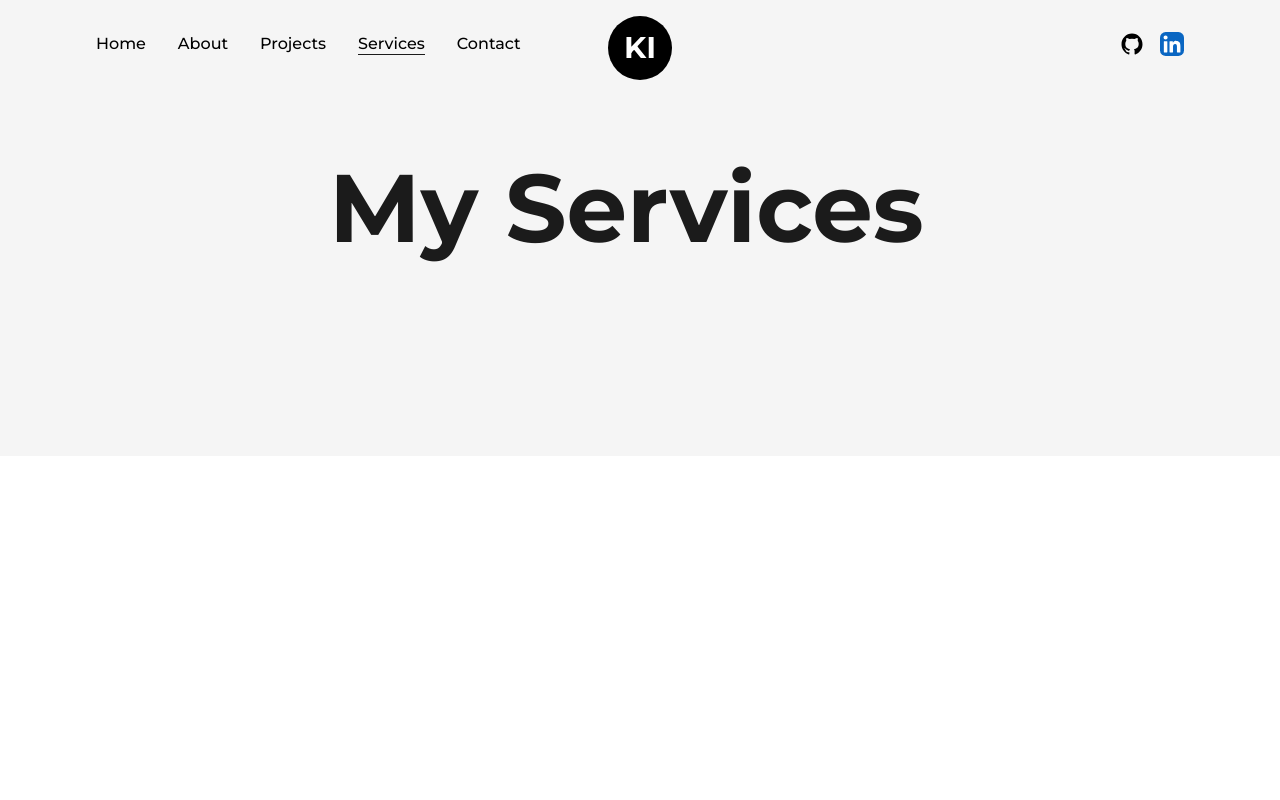
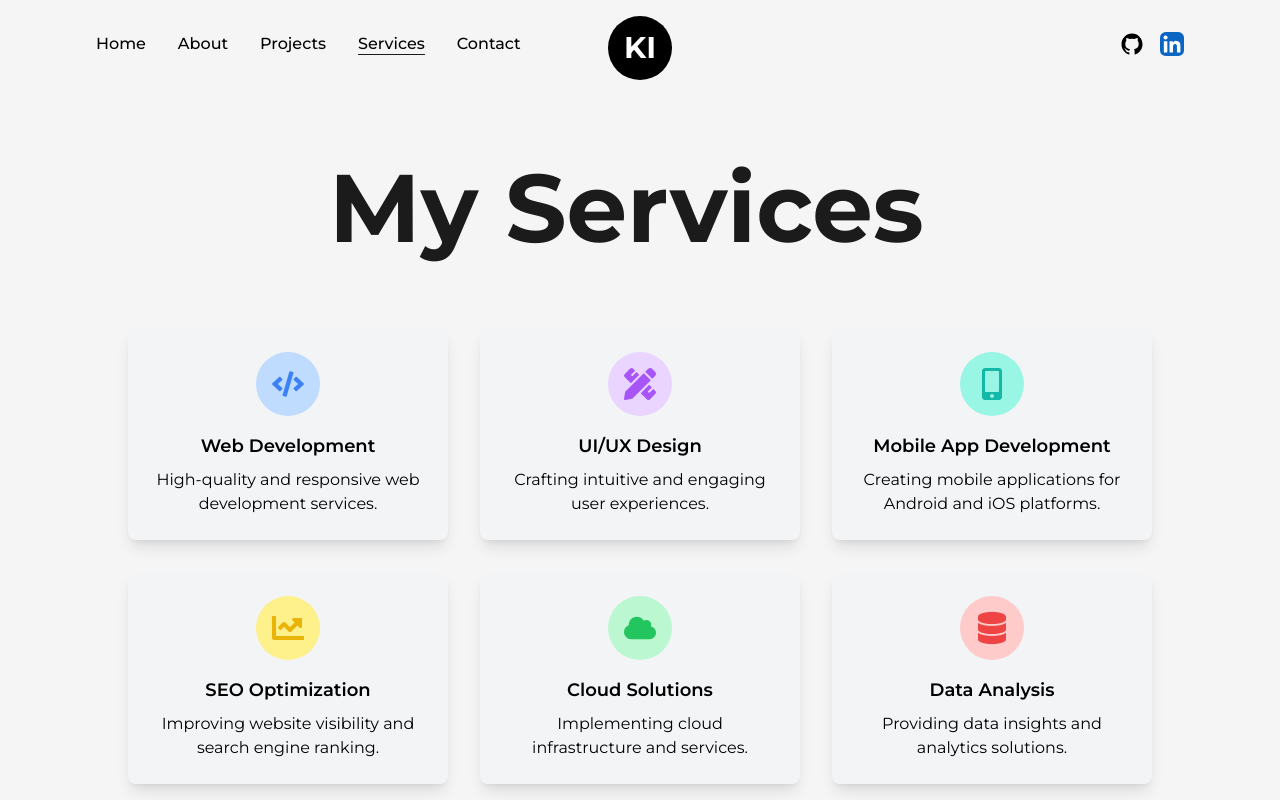
Before and after one commit to idoufkirkamal/Portfolio, a Next.js app: page /services in a window 1280 px wide. Shown: the top 800 px of the page. Built offline with nearby package versions, Linux system fonts and the light colour scheme.

Commit message:
Added Services Page

```diff
--- a/package.json
+++ b/package.json
@@ -14,7 +14,8 @@
     "framer-motion": "^11.11.11",
     "next": "^14.2.16",
     "react": "18.2.0",
-    "react-dom": "18.2.0"
+    "react-dom": "18.2.0",
+    "react-icons": "^5.3.0"
   },
   "devDependencies": {
     "autoprefixer": "^10.4.20",
--- a/src/pages/contact.js
+++ b/src/pages/contact.js
@@ -13,7 +13,7 @@ const contact = () => {
     </Head>
     <main className='flex w-full flex-col items-center justify-center'>
         <Layout className='pt-16'>
-        <AnimatedText className='mb-16' text="My Services"/>
+        <AnimatedText className='mb-16' text="Contact"/>
 
 
         </Layout>
--- a/src/pages/services.js
+++ b/src/pages/services.js
@@ -2,23 +2,105 @@ import React from 'react'
 import Head from 'next/head'
 import Layout from '@/components/Layout'
 import AnimatedText from '@/components/AnimatedText'
-import Image from 'next/image'
+import { motion } from 'framer-motion'
+import { FaCode, FaMobileAlt, FaChartLine, FaCloud, FaDatabase, FaPencilRuler , FaShoppingCart, FaServer } from 'react-icons/fa'
 
+const serviceList = [
+  {
+    title: 'Web Development',
+    description: 'High-quality and responsive web development services.',
+    icon: <FaCode className="w-8 h-8 text-blue-500 transition-colors duration-300" />,
+    backgroundColor: 'group-hover:bg-blue-500',
+    circleColor: 'bg-blue-200 group-hover:bg-light',
+  },
+  {
+    title: 'UI/UX Design',
+    description: 'Crafting intuitive and engaging user experiences.',
+    icon: <FaPencilRuler className="w-8 h-8 text-purple-500 transition-colors duration-300" />,
+    backgroundColor: 'group-hover:bg-purple-500',
+    circleColor: 'bg-purple-200 group-hover:bg-light',
+  },
+  {
+    title: 'Mobile App Development',
+    description: 'Creating mobile applications for Android and iOS platforms.',
+    icon: <FaMobileAlt className="w-8 h-8 text-teal-500 transition-colors duration-300" />,
+    backgroundColor: 'group-hover:bg-teal-500',
+    circleColor: 'bg-teal-200 group-hover:bg-light',
+  },
+  {
+    title: 'SEO Optimization',
+    description: 'Improving website visibility and search engine ranking.',
+    icon: <FaChartLine className="w-8 h-8 text-yellow-500 transition-colors duration-300" />,
+    backgroundColor: 'group-hover:bg-yellow-500',
+    circleColor: 'bg-yellow-200 group-hover:bg-light',
+  },
+  {
+    title: 'Cloud Solutions',
+    description: 'Implementing cloud infrastructure and services.',
+    icon: <FaCloud className="w-8 h-8 text-green-500 transition-colors duration-300" />,
+    backgroundColor: 'group-hover:bg-green-500',
+    circleColor: 'bg-green-200 group-hover:bg-light',
+  },
+  {
+    title: 'Data Analysis',
+    description: 'Providing data insights and analytics solutions.',
+    icon: <FaDatabase className="w-8 h-8 text-red-500 transition-colors duration-300" />,
+    backgroundColor: 'group-hover:bg-red-500',
+    circleColor: 'bg-red-200 group-hover:bg-light',
+  },
+  {
+    title: 'E-commerce Solutions',
+    description: 'Developing and managing e-commerce platforms.',
+    icon: <FaShoppingCart className="w-8 h-8 text-indigo-500 transition-colors duration-300" />,
+    backgroundColor: 'group-hover:bg-indigo-500',
+    circleColor: 'bg-indigo-200 group-hover:bg-light',
+  },
+  {
+    title: 'Database Management',
+    description: 'Ensuring robust and efficient database solutions.',
+    icon: <FaServer className="w-8 h-8 text-orange-500 transition-colors duration-300" />,
+    backgroundColor: 'group-hover:bg-orange-500',
+    circleColor: 'bg-orange-200 group-hover:bg-light',
+  },
+]
 const services = () => {
   return (
     <div>
-    <Head>
+      <Head>
         <title>Kamal IDOUFKIR | Services</title>
-        <meta name="description" content='Kamal IDOUFKIR' />
-    </Head>
-    <main className='flex w-full flex-col items-center justify-center'>
-        <Layout className='pt-16'>
-        <AnimatedText className='mb-16' text="My Services"/>
+        <meta name="description" content="Kamal IDOUFKIR" />
+      </Head>
+      <main className="flex w-full flex-col items-center justify-center">
+        <Layout className="pt-16">
+          <AnimatedText className="mb-16" text="My Services" />
+          <div className="grid grid-cols-1 md:grid-cols-3 gap-8">
+            {serviceList.map((service, index) => (
+              <motion.div
+                key={index}
+                initial={{ opacity: 0, y: 20 }}
+                animate={{ opacity: 1, y: 0 }}
+                transition={{ duration: 0.3, delay: index * 0.2 }}
+                className="group relative p-6 rounded-lg shadow-lg flex flex-col items-center text-center bg-gray-100 transition-colors duration-300"
+              >
+                {/* Circular Icon Background with hover color change */}
+                <div className={`relative mb-4 p-4 rounded-full transition-colors duration-300 z-10 ${service.circleColor}`}>
+                  {service.icon}
+                </div>
+                <h3 className="text-lg font-semibold mb-2 transition-colors duration-300 group-hover:text-light z-10">
+                  {service.title}
+                </h3>
+                <p className="group-hover:text-light transition-colors duration-300 z-10">
+                  {service.description}
+                </p>
 
-
+                {/* Bottom line with purple color, animating from bottom to top on hover */}
+                <div className={`absolute bottom-0 left-0 w-full rounded-lg ${service. backgroundColor} z-0 h-1 opacity-0 group-hover:opacity-100 group-hover:h-full transition-all duration-500 ease-in-out`} />
+              </motion.div>
+            ))}
+          </div>
         </Layout>
-    </main>
-</div>
+      </main>
+    </div>
   )
 }
 
```
Also changed, not shown: 1 other file (tests, documents, lock files or other folders).
